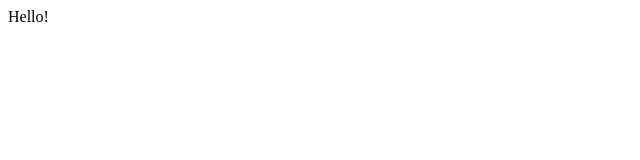
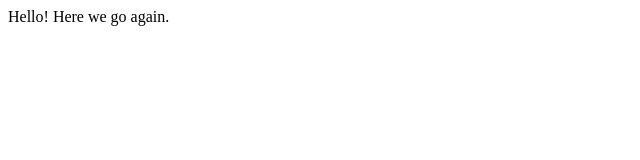
Before and after one commit to SStaro/special-app, a plain HTML site: page Index.html in a window 1280 px wide. Shown: the whole page, without its empty margins (0-640 px from the left). Drawn offline with Linux system fonts and the light colour scheme.

Commit message:
one string added

```diff
--- a/Index.html
+++ b/Index.html
@@ -1,4 +1,5 @@
 <!DOCTYPE html>
 <div>
   Hello!
+  Here we go again.
 </div>
```
